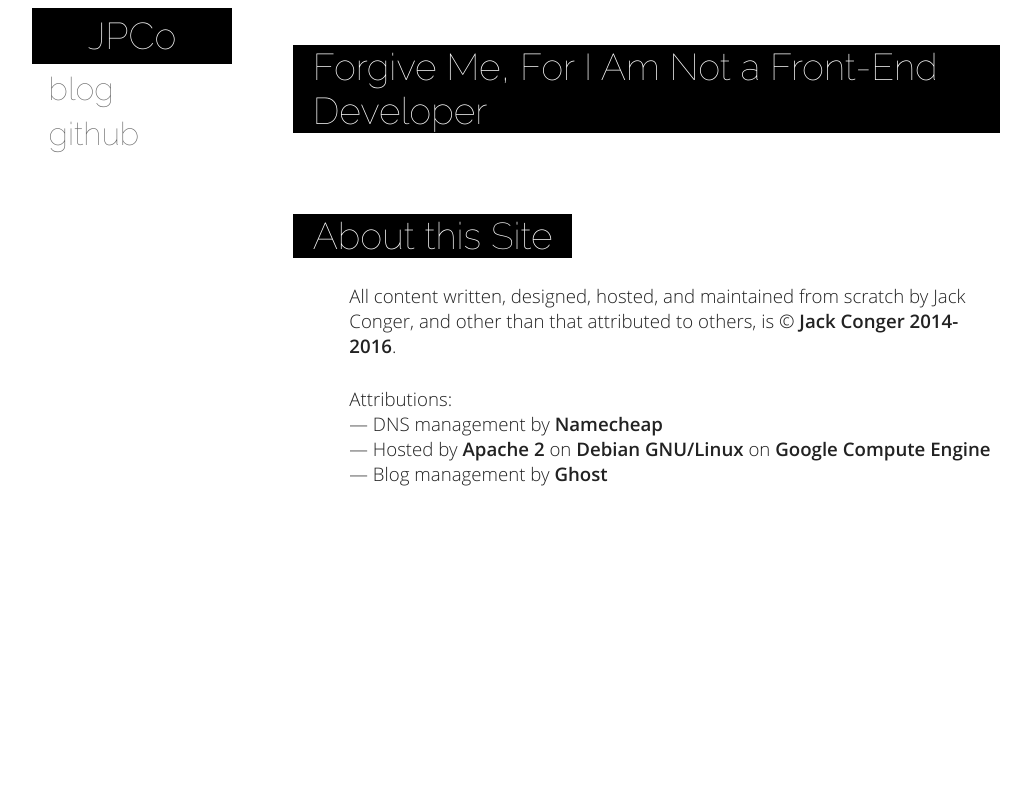
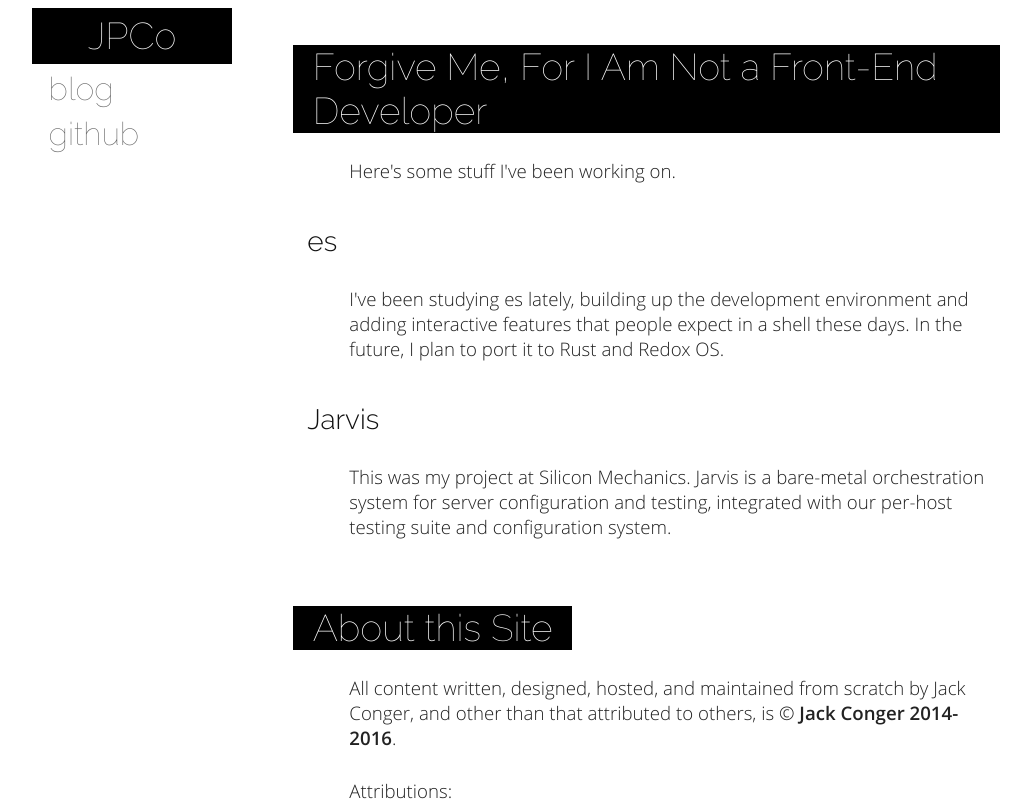
Before and after one commit to jpco/jpco.io, a plain HTML site: page sw/index.html in a window 1280 px wide. Shown: the whole page, without its empty margins (0-1031 px from the left). Drawn offline with Linux system fonts and the light colour scheme.

Commit message:
Populated the "software" side

```diff
--- a/mainstyle.css
+++ b/mainstyle.css
@@ -43,7 +43,7 @@ h3 {
 
 h2 {
 	font-weight: 300;
-	margin-top: 2.5em;
+	margin-top: 1.5em;
 	color: #111;
 }
 
@@ -70,6 +70,10 @@ p a:visited {
 }
 p a.b {
 	font-weight: bold;
+}
+
+p + h1 {
+	margin-top: 2.5ex;
 }
 
 a:link {
@@ -166,6 +170,7 @@ a:link {
 #content-inner {
     margin-left: 1em;
     margin-right: 1em;
+    margin-bottom: 5em;
 }
 
 #content-inner p {
@@ -176,6 +181,8 @@ a:link {
 #content-inner hr {
 	border-top: 1px solid #bbb;
 	border-bottom: none;
+	margin-top: 3em;
+	margin-bottom: 2em;
 }
 
 @media screen and (min-width: 800px) {
--- a/sw/index.html
+++ b/sw/index.html
@@ -24,7 +24,15 @@
 
 <h1>Forgive Me, For I Am Not a Front-End Developer</h1>
 
-<p></p>
+<p>Here's some stuff I've been working on.</p>
+
+<h2>es</h2>
+
+<p>I've been studying es lately, building up the development environment and adding interactive features that people expect in a shell these days.  In the future, I plan to port it to Rust and Redox OS.</p>
+
+<h2>Jarvis</h2>
+
+<p>This was my project at Silicon Mechanics.  Jarvis is a bare-metal orchestration system for server configuration and testing, integrated with our per-host testing suite and configuration system.</p>
 
 <h1>About this Site</h1>
 
```
Also changed, not shown: index.html (+1 -1 lines).
